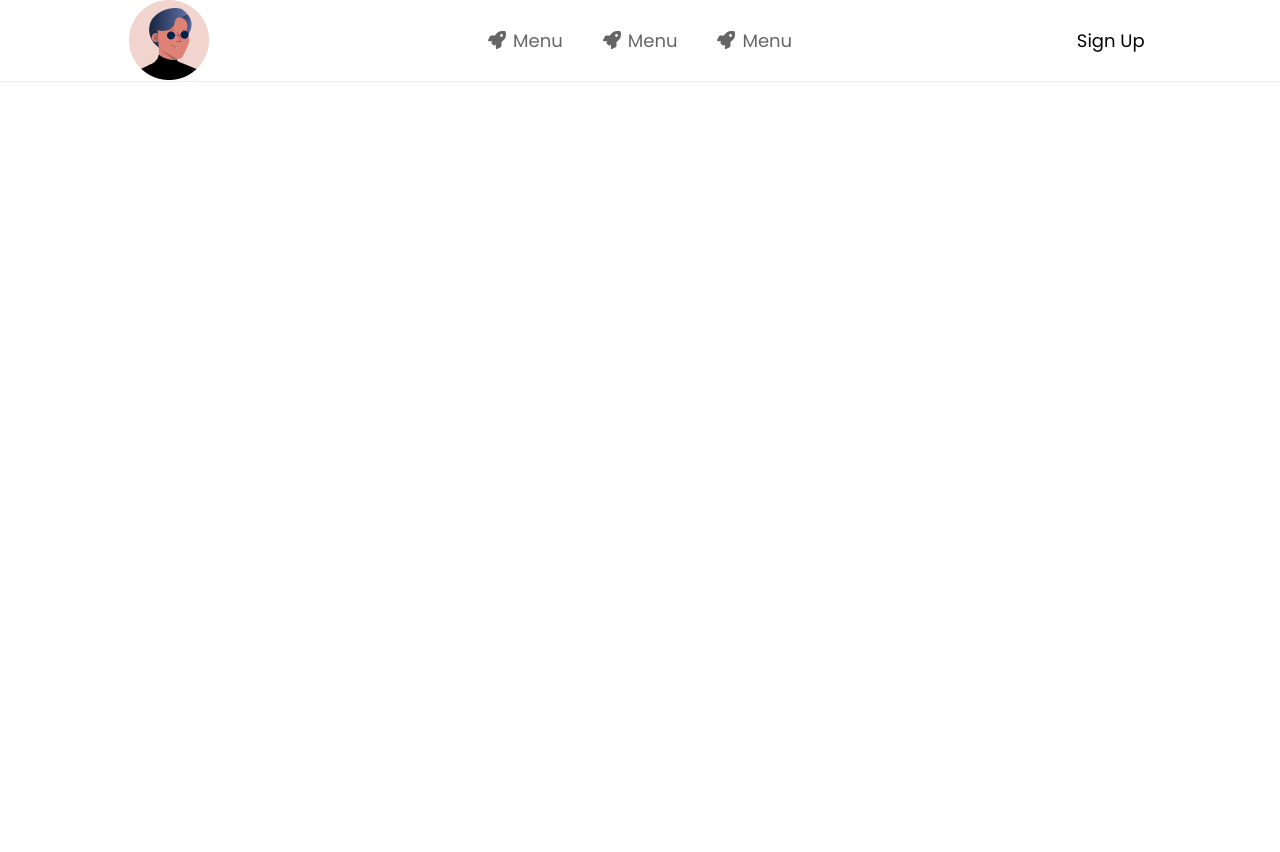
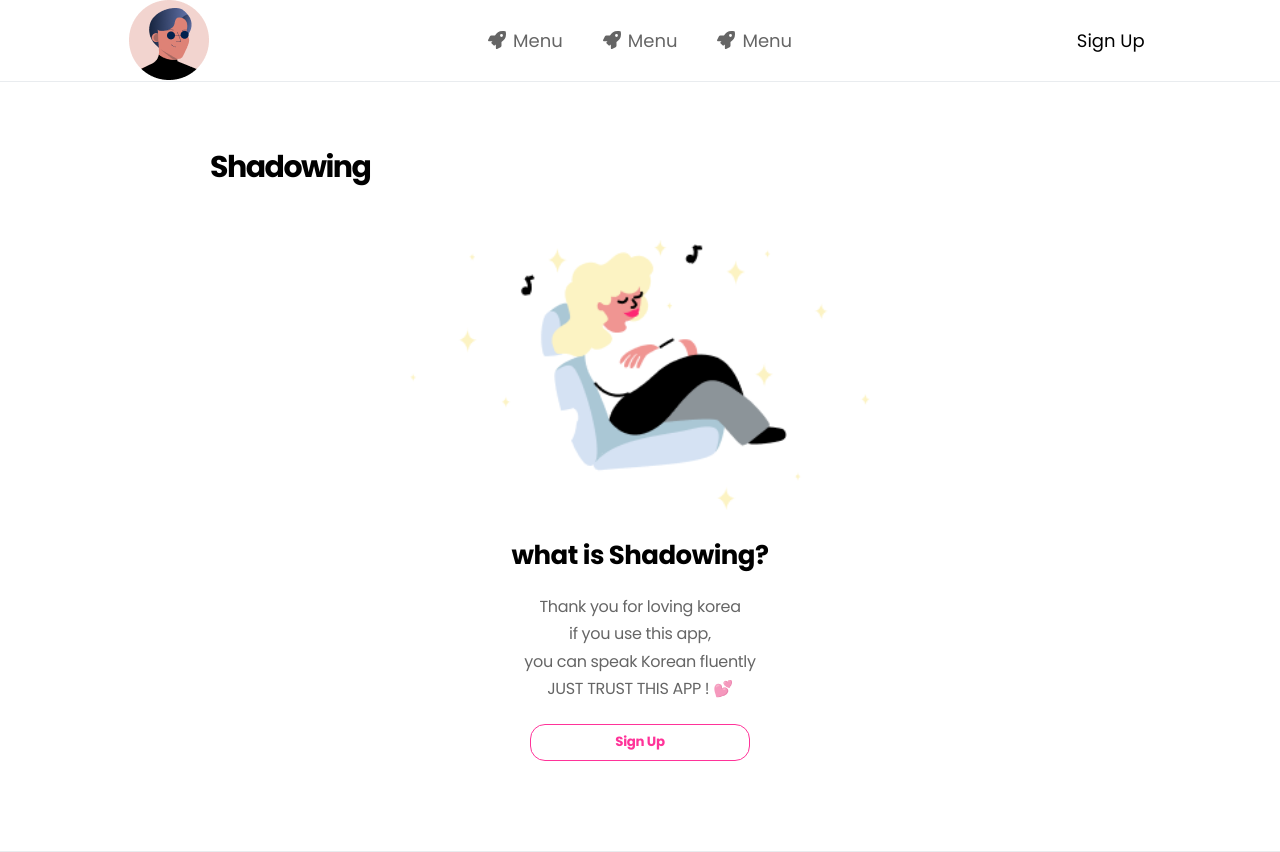
Before and after one commit to wogh002/shadowing, a React (Create React App) app: page / in a window 1280 px wide. Before the commit the page ends 800 px from the top, so only its background shows below. Built offline with nearby package versions, Linux system fonts and the light colour scheme.

Commit message:
feat : add main page

```diff
--- a/src/app.jsx
+++ b/src/app.jsx
@@ -1,8 +1,11 @@
+import Header from "./components/layouts/landing/header";
 import Main from "./components/layouts/landing/main";
-
 function App() {
   return (
-    <Main />
+    <>
+      <Header />
+      <Main />
+    </>
   );
 }
 export default App;
--- a/src/components/layouts/landing/dropDown.jsx
+++ b/src/components/layouts/landing/dropDown.jsx
@@ -4,11 +4,14 @@ import MenuItmes from "./menuItmes";
 const DropDownWrapper = styled.div`
     position: relative;
     opacity: 0;
-    z-index:-1;
+    z-index : -2;
     ${({ open }) => open && css`
         opacity: 1;
-        height: 27vh;
-        z-index:1;
+        z-index : 2;
+        & + main h1{
+         /* shadowing Title */
+            opacity: 0;
+        }
     `}
     & div {
         border: 1px solid #e9ecef;
@@ -17,7 +20,7 @@ const DropDownWrapper = styled.div`
         left:3%;
         min-width: 123px;
         width: 38%;
-        height: 1px;
+        height: 0;
         transition: height 250ms ease-in-out;
         border-radius: 10px;
         box-shadow: 1px 3px 14px 0px rgba(0,0,0,0.69);
--- /dev/null
+++ b/src/components/layouts/landing/header.jsx
@@ -0,0 +1,68 @@
+import React, { useCallback, useState } from "react";
+import styled, { css } from 'styled-components';
+import { faCaretUp, faCaretDown } from "@fortawesome/free-solid-svg-icons";
+import { FontAwesomeIcon } from "@fortawesome/react-fontawesome";
+import MenuItmes from "./menuItmes";
+import DropDown from "./dropDown";
+import logo from "../../../assets/logo.png";
+const HeaderTag = styled.header`
+    display: flex;
+    justify-content: space-between;
+    align-items: center;
+    padding: 15px;
+    border-bottom: 1px solid #e9ecef;
+    & > ul {
+        display:none;
+    }
+    & > img {
+        display:none;
+    }
+    /* --- desktop --- */
+    @media ${({ theme: { desktop } }) => desktop} {
+        border-bottom: 1px solid #e9ecef;
+        justify-content: space-around;
+        padding: 0;
+        & > img {
+            display: block;
+            cursor:pointer;
+        }
+        & > button {
+            display:none;
+        }
+        & > ul {
+            display:flex;
+        }
+    }
+`
+
+const UserInfoWrapper = styled.div`
+    & button {
+        font-size : 18px;
+    }
+`
+const Header = () => {
+    const [open, setOpen] = useState(false);
+    const onShowDropDown = useCallback(() => setOpen(!open), [open]);
+    return (
+        <>
+            <HeaderTag open={open}>
+                <button onClick={onShowDropDown}>
+                    {
+                        open ?
+                            <FontAwesomeIcon icon={faCaretUp} size="lg" />
+                            :
+                            <FontAwesomeIcon icon={faCaretDown} size="lg" />
+                    }
+                </button>
+
+                <img src={logo} alt="logo" />
+                <MenuItmes />
+                <UserInfoWrapper>
+                    <button>Sign Up</button>
+                </UserInfoWrapper>
+            </HeaderTag>
+            <DropDown open={open} />
+        </>
+    )
+};
+export default Header;
--- a/src/components/layouts/landing/main.jsx
+++ b/src/components/layouts/landing/main.jsx
@@ -1,71 +1,20 @@
-import React, { useCallback, useState } from "react";
-import styled, { css } from 'styled-components';
-import { faCaretUp, faCaretDown } from "@fortawesome/free-solid-svg-icons";
-import { FontAwesomeIcon } from "@fortawesome/react-fontawesome";
-import MenuItmes from "./menuItmes";
-import DropDown from "./dropDown";
-import logo from "../../../assets/logo.png";
-const Header = styled.header`
-    display: flex;
-    justify-content: space-between;
-    align-items: center;
-    padding: 15px;
-    border-bottom: 1px solid #e9ecef;
-    & > ul {
-        display:none;
-    }
-    & > img {
-        display:none;
-    }
-
-    ${({ open }) => open && css`
-        border-bottom: 0;
-    `};
-    /* --- desktop --- */
-    @media ${({ theme: { desktop } }) => desktop} {
-        border-bottom: 1px solid #e9ecef;
-        justify-content: space-around;
-        padding: 0;
-        & > img {
-            display: block;
-            cursor:pointer;
-        }
-        & > button {
-            display:none;
-        }
-        & > ul {
-            display:flex;
-        }
-    }
-`
-const UserInfoWrapper = styled.div`
-    & button {
-        font-size : 18px;
-    }
-`
+import React from "react";
+import illustration from "../../../assets/Illustration.png"
+import { MainTag } from "../../../styles/landing/main";
 const Main = () => {
-    const [open, setOpen] = useState(false);
-    const onShowDropDown = useCallback(() => setOpen(!open), [open]);
     return (
-        <>
-            <Header open={open}>
-                <button onClick={onShowDropDown}>
-                    {
-                        open ?
-                            <FontAwesomeIcon icon={faCaretUp} size="lg" />
-                            :
-                            <FontAwesomeIcon icon={faCaretDown} size="lg" />
-                    }
-                </button>
-
-                <img src={logo} alt="logo" />
-                <MenuItmes />
-                <UserInfoWrapper>
-                    <button>Sign Up</button>
-                </UserInfoWrapper>
-            </Header>
-            <DropDown open={open} />
-        </>
+        <MainTag>
+            <h1>Shadowing</h1>
+            <img src={illustration} alt="illustration" />
+            <h2>what is Shadowing?</h2>
+            <p>
+                Thank you for loving korea<br />
+                if you use this app, <br />you can speak Korean fluently <br />
+                JUST TRUST THIS APP ! 💕
+            </p>
+            <button>Sign Up</button>
+        </MainTag>
     )
 };
+
 export default Main;
--- /dev/null
+++ b/src/styles/landing/main.js
@@ -0,0 +1,74 @@
+import styled from 'styled-components';
+export const MainTag = styled.main`
+    padding:40px;
+    border-bottom: 1px solid #e9ecef;
+    & h1 {
+        font-size : 25px;
+        font-weight:700;
+        cursor: pointer;
+        margin-bottom: 45px;
+        letter-spacing: -0.05em;
+    }
+    & img {
+        display:block;
+        width:100%;
+        height : auto;
+        min-width : 230px;
+        padding : 0;
+        margin : 0 auto;
+        margin-bottom: 30px;
+        max-width : 430px;
+    }
+    & h2 {
+        font-weight: 700;
+        font-size : 21px;
+        text-align:center;
+        margin-bottom: 25px;
+        letter-spacing: -0.02em;
+        min-width:210px;
+    }
+    & p {
+        text-align:center;
+        font-size : 13px;
+        opacity: 0.6;
+        margin-bottom: 22px;
+        line-height: 1.7;
+        letter-spacing: -0.02em;
+        min-width:193px;
+    }
+    & button {
+        display:block;
+        letter-spacing: -0.02em;
+        width : 70%;
+        max-width : 220px;
+        min-width: 140px;
+        margin: 0 auto;
+        color : #FF3399;
+        font-weight : 700;
+        margin-bottom : 20px;
+        border: 1px solid #FF3399;
+        border-radius: 15px;
+        padding:7px 0 8px 0;
+        transition: all 250ms ease-in-out;
+        :hover{
+            color : white;
+            background-color: #FF3399;
+        }
+    }
+     /* --- desktop --- */
+    @media ${({ theme: { desktop } }) => desktop} {
+        padding:70px 210px;
+        & h1 {
+            font-size : 30px;
+        }
+        & img {
+            max-width : 460px;
+        }
+        & h2 {
+            font-size : 26px;
+        }
+        & p {
+            font-size : 16px;
+        }
+    }
+`
```
Also changed, not shown: src/assets/Illustration.png (added).
